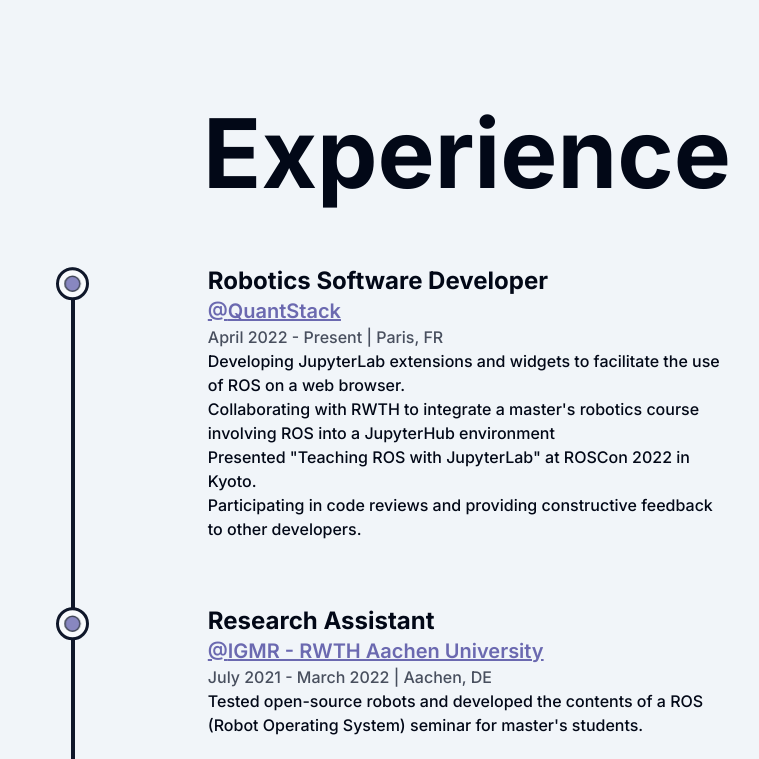
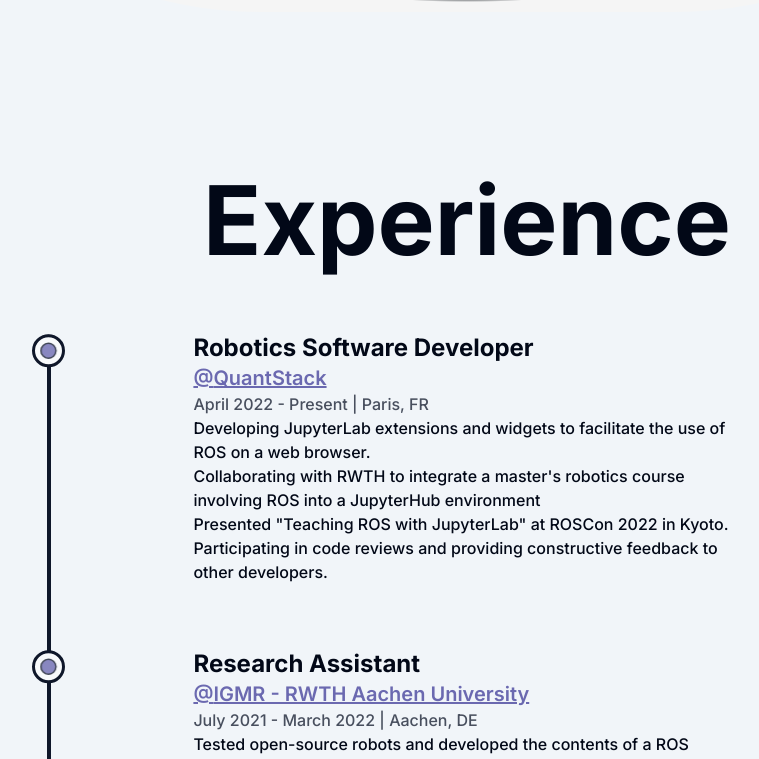
Before and after one commit to gjmooney/portfolio, a Next.js app: page /about in a window 1280 px wide. Shown: the part 1923-2682 px from the top of the page, without its empty margins (173-932 px from the left). Built offline with nearby package versions, Linux system fonts and the light colour scheme.

Commit message:
Margin adjustements

```diff
--- a/app/about/page.tsx
+++ b/app/about/page.tsx
@@ -9,7 +9,7 @@
 
 const page = () => {
   return (
-    <main className="flex min-h-screen flex-col items-center p-8 ">
+    <main className="my-16 flex w-full flex-col items-center justify-center">
       <AnimatedText text="Passion Fuels Purpose" className="" />
       <div className="z-0 mt-16 grid w-full grid-cols-8 gap-16">
         <div className="col-span-3 flex flex-col items-start justify-start">
--- a/app/projects/page.tsx
+++ b/app/projects/page.tsx
@@ -116,7 +116,7 @@
   const regProject = projectText[1];
 
   return (
-    <main className="mb-16 flex w-full flex-col items-center justify-center">
+    <main className="my-16 flex w-full flex-col items-center justify-center">
       <AnimatedText text="Imagination trumps knowledge!" className="" />
       <div className="z-0 mt-16 grid grid-cols-12 gap-24 gap-y-32">
         <div className="col-span-12">
```
